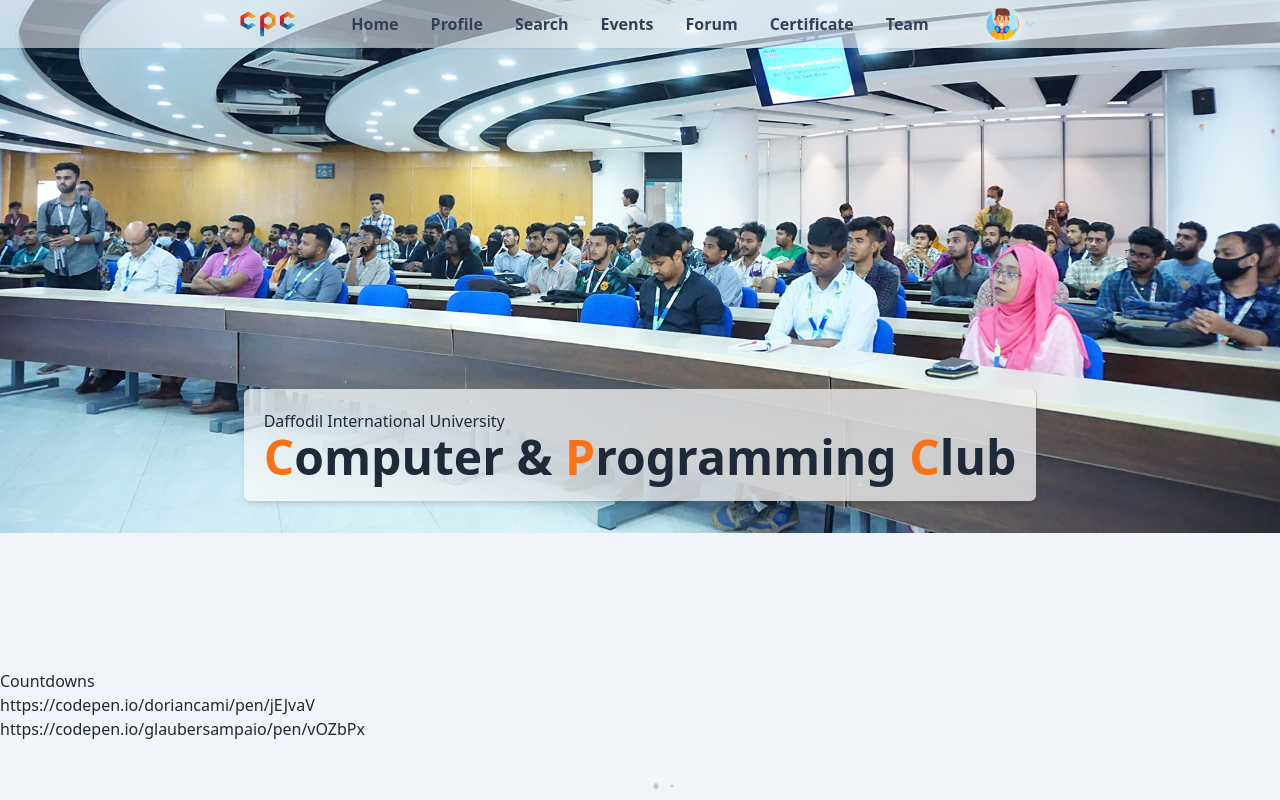
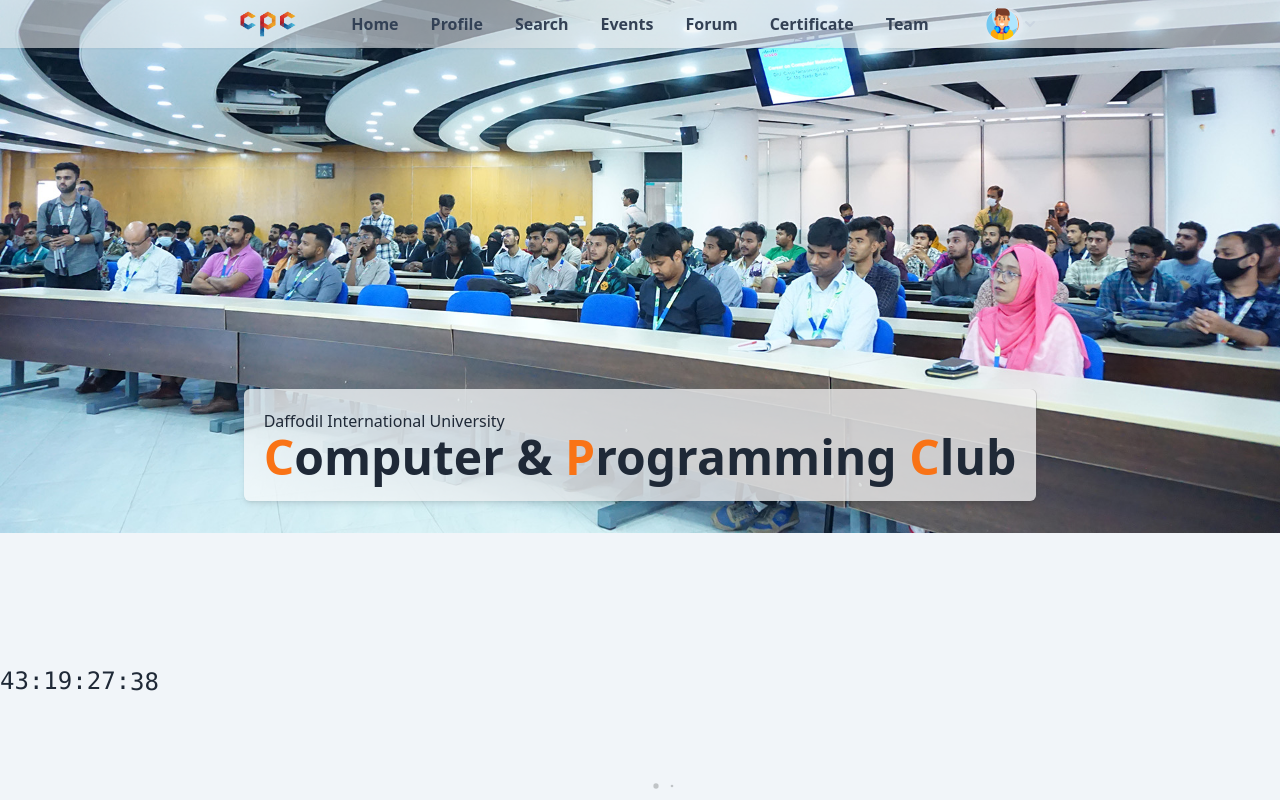
Before and after one commit to aushamim/DIU-CPC, a React (Create React App) app: page / in a window 1280 px wide. Shown: the top 800 px of the page. Built offline with nearby package versions, Linux system fonts and the light colour scheme; the HTML template or start-up script is replaced by a standard one.

Commit message:
[Add] Countdown Timer Component

```diff
--- a/src/Components/CountDown/CountDown.js
+++ b/src/Components/CountDown/CountDown.js
@@ -1,11 +1,68 @@
 import React from "react";
+import { useEffect } from "react";
+import { useState } from "react";
 
-const CountDown = () => {
+const CountDown = ({ date = 0 }) => {
+  const [time, setTime] = useState({
+    days: 0,
+    hours: 0,
+    minutes: 0,
+    seconds: 0,
+  });
+  let countDownDate = new Date(date).getTime();
+  useEffect(() => {
+    let x = setInterval(function () {
+      let now = new Date().getTime();
+      let distance = countDownDate - now;
+      setTime({
+        days: Math.floor(distance / (1000 * 60 * 60 * 24)),
+        hours: Math.floor(
+          (distance % (1000 * 60 * 60 * 24)) / (1000 * 60 * 60)
+        ),
+        minutes: Math.floor((distance % (1000 * 60 * 60)) / (1000 * 60)),
+        seconds: Math.floor((distance % (1000 * 60)) / 1000),
+      });
+
+      // If the count down is finished, write some text
+      if (distance < 0) {
+        clearInterval(x);
+        setTime({
+          days: 0,
+          hours: 0,
+          minutes: 0,
+          seconds: 0,
+        });
+      }
+    }, 1000);
+  }, [countDownDate]);
+
   return (
     <div>
-      Countdowns <br />
-      https://codepen.io/doriancami/pen/jEJvaV <br />
-      https://codepen.io/glaubersampaio/pen/vOZbPx <br />
+      <span className="countdown font-mono text-2xl">
+        <span
+          style={{
+            "--value": time.days,
+          }}
+        ></span>
+        :
+        <span
+          style={{
+            "--value": time.hours,
+          }}
+        ></span>
+        :
+        <span
+          style={{
+            "--value": time.minutes,
+          }}
+        ></span>
+        :
+        <span
+          style={{
+            "--value": time.seconds,
+          }}
+        ></span>
+      </span>
     </div>
   );
 };
--- a/src/Components/HomeCarousel/HomeCarousel.js
+++ b/src/Components/HomeCarousel/HomeCarousel.js
@@ -10,6 +10,7 @@
 import { Swiper, SwiperSlide } from "swiper/react";
 import { Pagination, Autoplay } from "swiper";
 import "swiper/css/pagination";
+import CountDown from "../CountDown/CountDown";
 
 const HomeCarousel = () => {
   return (
@@ -30,23 +31,29 @@
         modules={[Autoplay, Pagination]}
       >
         <SwiperSlide>
-          <img src={carouselItem1} alt="Carousel 1" />
+          <div className="h-48 bg-white flex items-center justify-center rounded-lg shadow-sm m-10">
+            <CountDown date="Jul 3, 2022 3:00:00"></CountDown>
+          </div>
         </SwiperSlide>
         <SwiperSlide>
-          <img src={carouselItem2} alt="Carousel 2" />
-          <div className="bg-emerald-300">Slide 2</div>
+          <div className="h-48 bg-white flex items-center justify-center rounded-lg shadow-sm m-10">
+            <CountDown date="Jul 4, 2022 3:00:00"></CountDown>
+          </div>
         </SwiperSlide>
         <SwiperSlide>
-          <img src={carouselItem3} alt="Carousel 3" />
-          <div className="bg-emerald-300">Slide 3</div>
+          <div className="h-48 bg-white flex items-center justify-center rounded-lg shadow-sm m-10">
+            <CountDown date="Jul 5, 2022 3:00:00"></CountDown>
+          </div>
         </SwiperSlide>
         <SwiperSlide>
-          <img src={carouselItem4} alt="Carousel 4" />
-          <div className="bg-emerald-300">Slide 4</div>
+          <div className="h-48 bg-white flex items-center justify-center rounded-lg shadow-sm m-10">
+            <CountDown date="Jul 6, 2022 3:00:00"></CountDown>
+          </div>
         </SwiperSlide>
         <SwiperSlide>
-          <img src={carouselItem5} alt="Carousel 5" />
-          <div className="bg-emerald-300">Slide 5</div>
+          <div className="h-48 bg-white flex items-center justify-center rounded-lg shadow-sm m-10">
+            <CountDown date="Jul 7, 2022 3:00:00"></CountDown>
+          </div>
         </SwiperSlide>
       </Swiper>
     </div>
--- a/src/Pages/Home/Home.js
+++ b/src/Pages/Home/Home.js
@@ -106,7 +106,7 @@
 
       */}
         <div className="mb-10">
-          <CountDown></CountDown>
+          <CountDown date="Jul 2, 2022 3:00:00"></CountDown>
         </div>
         <div className="mb-10">
           <HomeCarousel></HomeCarousel>
```
